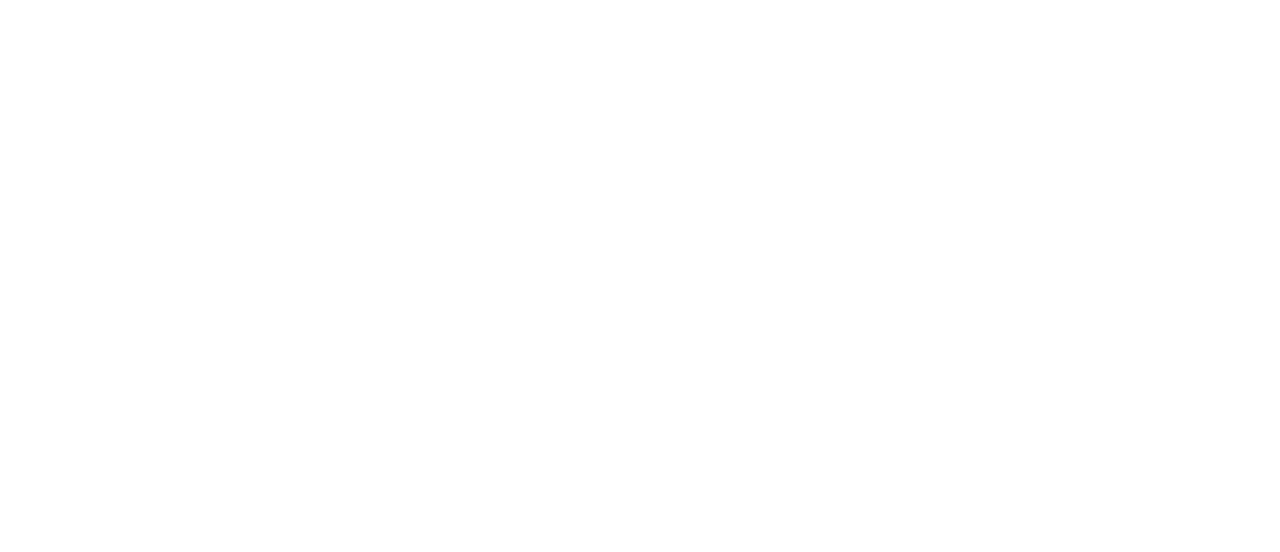
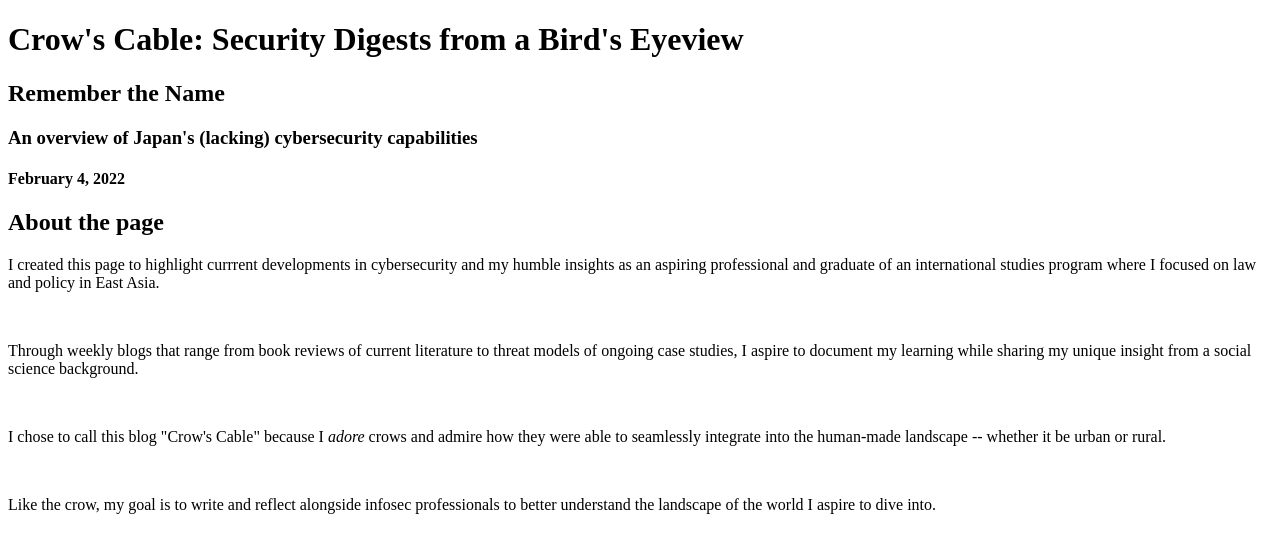
Before and after one commit to MudskipperSenpai/CodingJourneyBlog, a plain HTML site: page securityblog.html in a window 1280 px wide. Drawn offline with Linux system fonts and the light colour scheme.

Commit message:
Update securityblog.html

```diff
--- a/securityblog.html
+++ b/securityblog.html
@@ -1,3 +1,19 @@
-<DOCTYPE! html>
+<!DOCTYPE html>
   <html>
+    <head>
+      <title> Crow's Cable </title>
+    </head>
+    <body>
+      <h1> Crow's Cable: Security Digests from a Bird's Eyeview </h1>
+      <h2> Remember the Name </h2>
+      <h3> An overview of Japan's (lacking) cybersecurity capabilities </h3>
+        <h4> February 4, 2022 </h4>
+    </body>
+    <footer>
+      <h2> About the page </h2>
+        <p> I created this page to highlight currrent developments in cybersecurity and my humble insights as an aspiring professional and graduate of an international studies program where I focused on law and policy in East Asia. </p> <br>
+        <p> Through weekly blogs that range from book reviews of current literature to threat models of ongoing case studies, I aspire to document my learning while sharing my unique insight from a social science background. </p> <br>
+        <p> I chose to call this blog "Crow's Cable" because I <em>adore</em> crows and admire how they were able to seamlessly integrate into the human-made landscape -- whether it be urban or rural. </p> <br>
+        <p> Like the crow, my goal is to write and reflect alongside infosec professionals to better understand the landscape of the world I aspire to dive into. </p>
+    </footer>
   </html>
```
